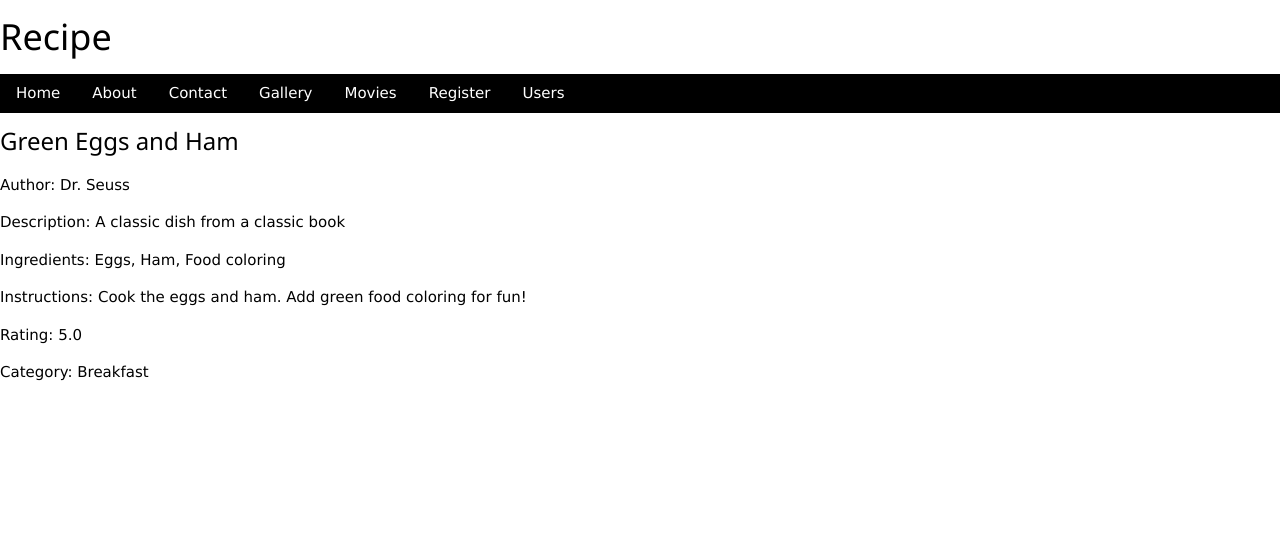
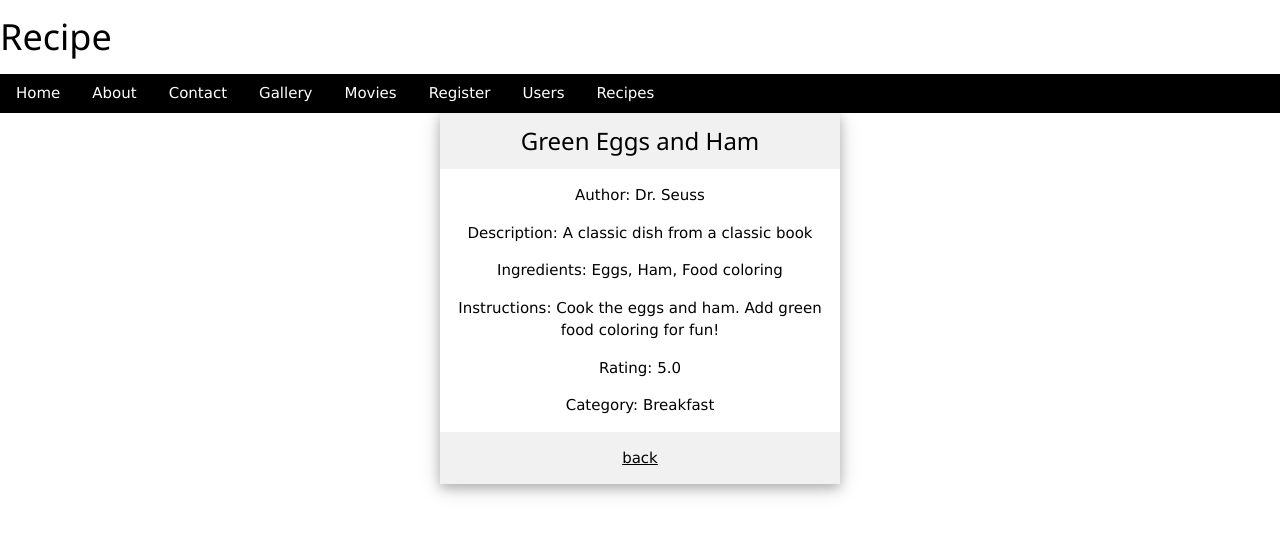
Before and after one commit to Michael-Harber/Jinja-wn24, a Flask app: page /recipe/1 in a window 1280 px wide. Shown: the top 535 px of the page. Run offline with Flask 3, Linux system fonts and the light colour scheme.

Commit message:
recipe/recipes finished

```diff
--- a/main.py
+++ b/main.py
@@ -5,6 +5,10 @@ import os
 import json
 
 import utils as util
+
+from flask_admin import Admin
+from flask_admin.contrib.sqla import ModelView
+
 
 from models import db
 from models.category import Category
@@ -160,6 +164,16 @@ def movies():
 
   return render_template("movies.html",**context)
 
+
+class RecipeView(ModelView):
+  column_searchable_list = ['name', 'author']
+
+admin = Admin(app)
+admin.url = '/admin/' #would not work on repl w/o this!
+admin.add_view(RecipeView(Recipe, db.session))
+admin.add_view(ModelView(Category, db.session))
+
+
 with app.app_context():
   db.create_all()
   #removes all data and loads defaults:
--- a/pyproject.toml
+++ b/pyproject.toml
@@ -9,6 +9,7 @@ python = ">=3.10.0,<3.11"
 flask = "^3.0.0"
 sqlalchemy = "^2.0.25"
 flask-sqlalchemy = "^3.1.1"
+flask-admin = "^1.6.1"
 
 [tool.pyright]
 # https://github.com/microsoft/pyright/blob/main/docs/configuration.md
--- a/templates/base.html
+++ b/templates/base.html
@@ -7,6 +7,7 @@
     <link rel="stylesheet" href="https://cdnjs.cloudflare.com/ajax/libs/font-awesome/4.7.0/css/font-awesome.min.css">
     <link rel="stylesheet" href="https://www.w3schools.com/w3css/4/w3.css">
     <link rel="stylesheet" type="text/css" href="{{ url_for('static', filename='css/forms.css') }}">
+    <link rel="icon" type="image/x-icon" href="https://raw.githubusercontent.com/python/cpython/main/PC/icons/python.ico">
     <style>
       /* used for stars in movies */
       .checked {
@@ -25,6 +26,7 @@
           <a href="/movies" class="w3-bar-item w3-button">Movies</a>
       <a href="/register" class="w3-bar-item w3-button">Register</a>
        <a href="/users" class="w3-bar-item w3-button">Users</a>
+      <a href="/recipes" class="w3-bar-item w3-button">Recipes</a>
     </nav>
 
   {% block content %}
--- a/templates/recipe.html
+++ b/templates/recipe.html
@@ -1,10 +1,23 @@
 {% extends 'base.html' %}
 {% block content %}
+<div class="w3-container" style="display:flex;justify-content:space-around">
+<div class="w3-card-4 w3-center w3-animate-zoom" style="max-width:400px">
+<header class="w3-container w3-light-grey">
     <h3>{{ recipe.name }}</h3>
+</header>
+<div class="w3-container">
     <p>Author: {{ recipe.author }}</p>
     <p>Description: {{ recipe.description }}</p>
     <p>Ingredients: {{ recipe.ingredients }}</p>
     <p>Instructions: {{ recipe.instructions }}</p>
     <p>Rating: {{ recipe.rating }}</p>
     <p>Category: {{ recipe.category.name }}</p>
+</div>
+
+<footer class="w3-container w3-light-grey">
+<p><a href="/recipes">back</a></p>
+</footer>
+
+</div>
+</div>
 {% endblock %}
```
Also changed, not shown: templates/404.html (added, +7 -0 lines), templates/recipes.html (+15 -5 lines), instance/recipes.db, 1 other file.
